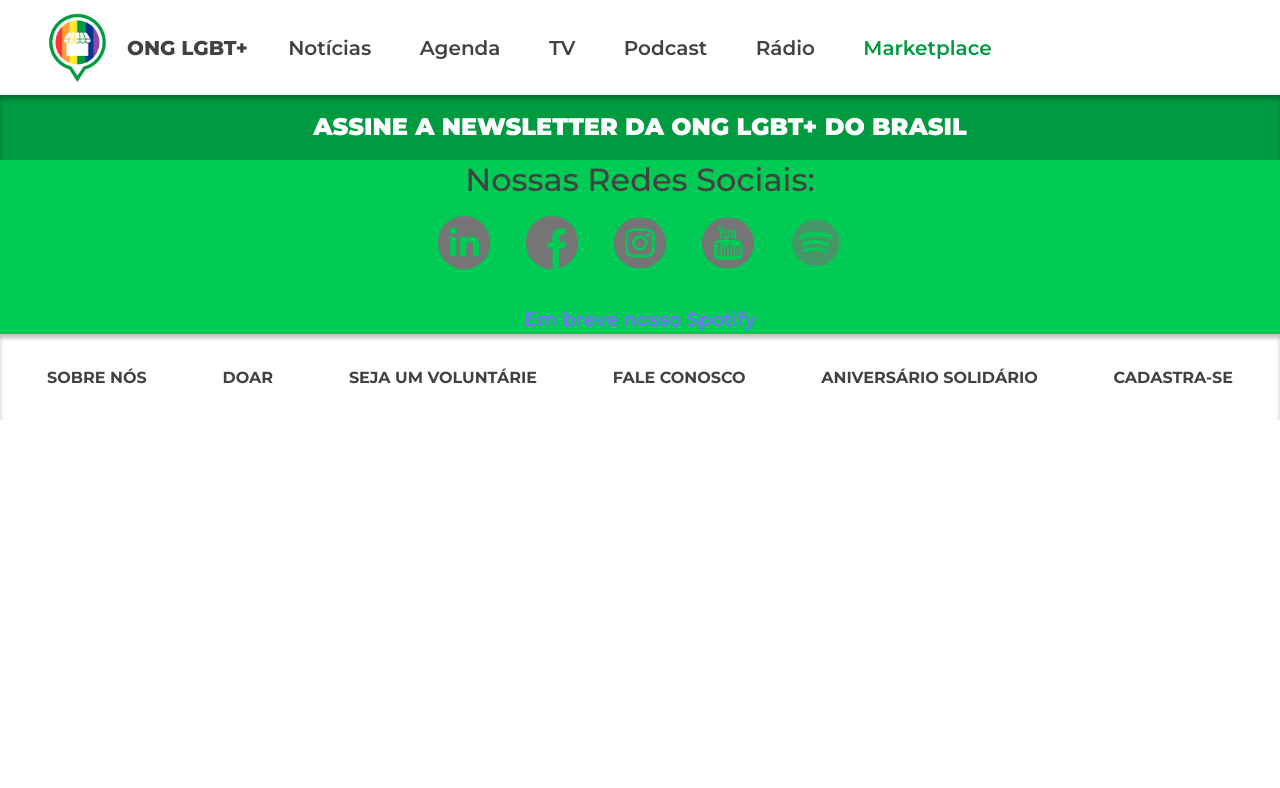
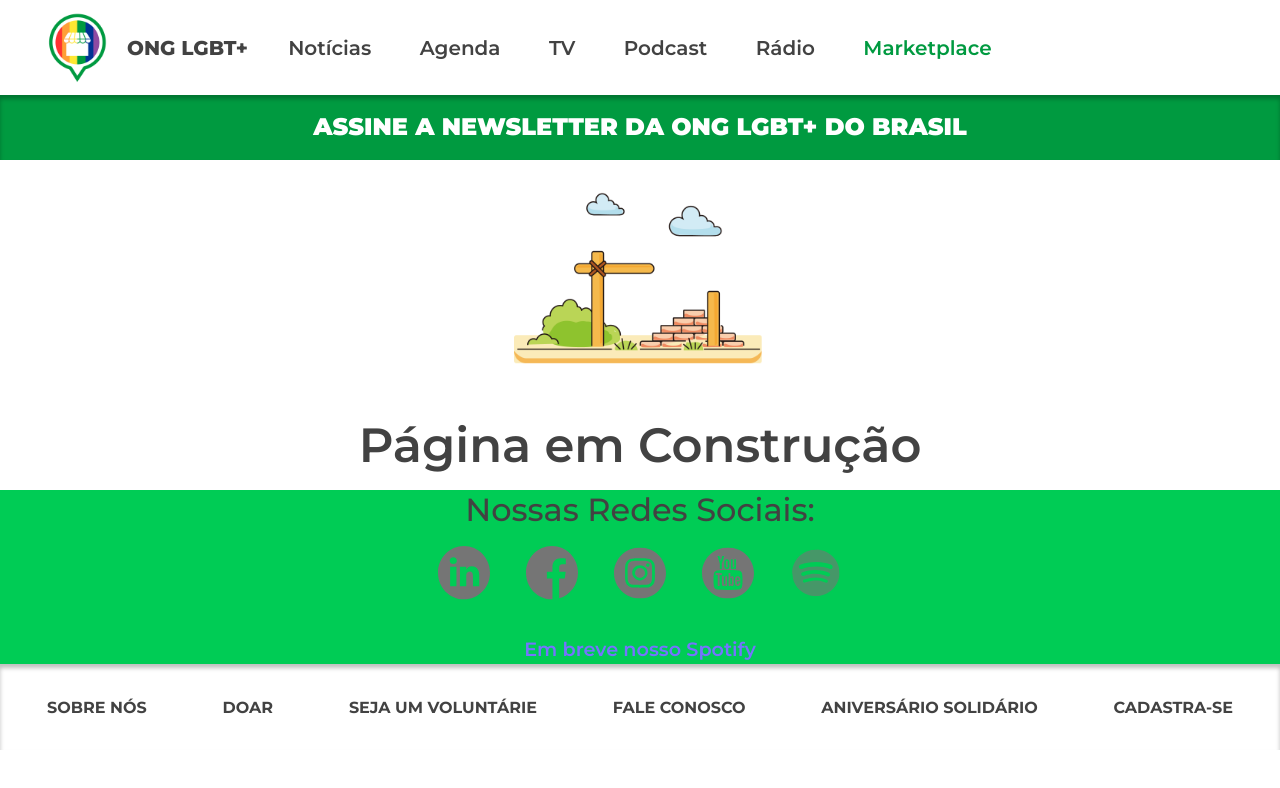
Before and after one commit to LucasAndrius/siteONGLGBTmaisdoBrasil, a React (Create React App) app: page /marketplace in a window 1280 px wide. Shown: the top 788 px of the page. Built offline with nearby package versions, Linux system fonts and the light colour scheme; no server answers; what miragejs would draw is missing.

Commit message:
adição da página em construção

```diff
--- a/src/pages/Agenda/index.tsx
+++ b/src/pages/Agenda/index.tsx
@@ -1,16 +1,21 @@
 import { Header } from "../../components/Header";
 import { BannerNewsletter } from "../../components/BannerNewsletter";
 
-
 import { Container } from "./styles";
 import { FooterArea } from "../../components/Footer";
-
+import constructionImg from "../../assets/construcao.png";
 
 export function Agenda() {
   return (
     <Container>
       <Header pageName="agenda" />
       <BannerNewsletter pageName="agenda" />
+      <img
+        src={constructionImg}
+        alt="Página em construção"
+        className="construction"
+      />
+      <h2>Página em Construção</h2>
       <FooterArea pageName="agenda" />
     </Container>
   );
--- a/src/pages/Agenda/styles.ts
+++ b/src/pages/Agenda/styles.ts
@@ -1,5 +1,15 @@
 import styled from "styled-components";
 
 export const Container = styled.div`
-  min-height: 100vh;
+  display: flex;
+  flex-direction: column;
+  align-items: center;
+  justify-content: space-between;
+  img.construction {
+    width: 30%;
+    margin: -4rem 0;
+  }
+  h2 {
+    margin-bottom: 1rem;
+  }
 `;
--- a/src/pages/Marketplace/index.tsx
+++ b/src/pages/Marketplace/index.tsx
@@ -1,7 +1,7 @@
 import { Header } from "../../components/Header";
 import { BannerNewsletter } from "../../components/BannerNewsletter";
 import { FooterArea } from "../../components/Footer";
-
+import constructionImg from "../../assets/construcao.png";
 import { Container } from "./styles";
 
 export function Marketplace() {
@@ -9,6 +9,12 @@ export function Marketplace() {
     <Container>
       <Header pageName="marketplace" />
       <BannerNewsletter pageName="marketplace" />
+      <img
+        src={constructionImg}
+        alt="Página em construção"
+        className="construction"
+      />
+      <h2>Página em Construção</h2>
       <FooterArea pageName="marketplace" />
     </Container>
   );
--- a/src/pages/Marketplace/styles.ts
+++ b/src/pages/Marketplace/styles.ts
@@ -1,5 +1,15 @@
 import styled from "styled-components";
 
 export const Container = styled.div`
-  min-height: 100vh;
+   display: flex;
+  flex-direction: column;
+  align-items: center;
+  justify-content: space-between;
+  img.construction {
+    width: 30%;
+    margin: -4rem 0;
+  }
+  h2 {
+    margin-bottom: 1rem;
+  }
 `;
--- a/src/pages/Podcast/index.tsx
+++ b/src/pages/Podcast/index.tsx
@@ -1,7 +1,7 @@
 import { BannerNewsletter } from "../../components/BannerNewsletter";
 import { FooterArea } from "../../components/Footer";
 import { Header } from "../../components/Header";
-
+import constructionImg from "../../assets/construcao.png";
 import { Container } from "./styles";
 
 export function Podcast() {
@@ -9,6 +9,12 @@ export function Podcast() {
     <Container>
       <Header pageName="podcast" />
       <BannerNewsletter pageName="podcast" />
+      <img
+        src={constructionImg}
+        alt="Página em construção"
+        className="construction"
+      />
+      <h2>Página em Construção</h2>
       <FooterArea pageName="podcast" />
     </Container>
   );
--- a/src/pages/Podcast/styles.ts
+++ b/src/pages/Podcast/styles.ts
@@ -1,5 +1,15 @@
 import styled from "styled-components";
 
 export const Container = styled.div`
-  min-height: 100vh;
+  display: flex;
+  flex-direction: column;
+  align-items: center;
+  justify-content: space-between;
+  img.construction {
+    width: 30%;
+    margin: -4rem 0;
+  }
+  h2 {
+    margin-bottom: 1rem;
+  }
 `;
--- a/src/pages/Radio/index.tsx
+++ b/src/pages/Radio/index.tsx
@@ -1,7 +1,7 @@
 import { BannerNewsletter } from "../../components/BannerNewsletter";
 import { FooterArea } from "../../components/Footer";
 import { Header } from "../../components/Header";
-
+import constructionImg from "../../assets/construcao.png";
 import { Container } from "./styles";
 
 export function Radio() {
@@ -9,6 +9,12 @@ export function Radio() {
     <Container>
       <Header pageName="radio" />
       <BannerNewsletter pageName="radio" />
+      <img
+        src={constructionImg}
+        alt="Página em construção"
+        className="construction"
+      />
+      <h2>Página em Construção</h2>
       <FooterArea pageName="radio" />
     </Container>
   );
--- a/src/pages/Radio/styles.ts
+++ b/src/pages/Radio/styles.ts
@@ -1,5 +1,15 @@
 import styled from "styled-components";
 
 export const Container = styled.div`
-  min-height: 100vh;
+  display: flex;
+  flex-direction: column;
+  align-items: center;
+  justify-content: space-between;
+  img.construction {
+    width: 30%;
+    margin: -4rem 0;
+  }
+  h2 {
+    margin-bottom: 1rem;
+  }
 `;
--- a/src/pages/Tv/index.tsx
+++ b/src/pages/Tv/index.tsx
@@ -1,7 +1,7 @@
 import { BannerNewsletter } from "../../components/BannerNewsletter";
 import { FooterArea } from "../../components/Footer";
 import { Header } from "../../components/Header";
-
+import constructionImg from "../../assets/construcao.png";
 import { Container } from "./styles";
 
 export function Tv() {
@@ -9,6 +9,12 @@ export function Tv() {
     <Container>
       <Header pageName="tv" />
       <BannerNewsletter pageName="tv" />
+      <img
+        src={constructionImg}
+        alt="Página em construção"
+        className="construction"
+      />
+      <h2>Página em Construção</h2>
       <FooterArea pageName="tv" />
     </Container>
   );
--- a/src/pages/Tv/styles.ts
+++ b/src/pages/Tv/styles.ts
@@ -1,5 +1,15 @@
 import styled from "styled-components";
 
 export const Container = styled.div`
-  min-height: 100vh;
+  display: flex;
+  flex-direction: column;
+  align-items: center;
+  justify-content: space-between;
+  img.construction {
+    width: 30%;
+    margin: -4rem 0;
+  }
+  h2 {
+    margin-bottom: 1rem;
+  }
 `;
```
Also changed, not shown: src/components/HeadlineNews/index.tsx (+5 -10 lines), src/assets/construcao.png (added).
